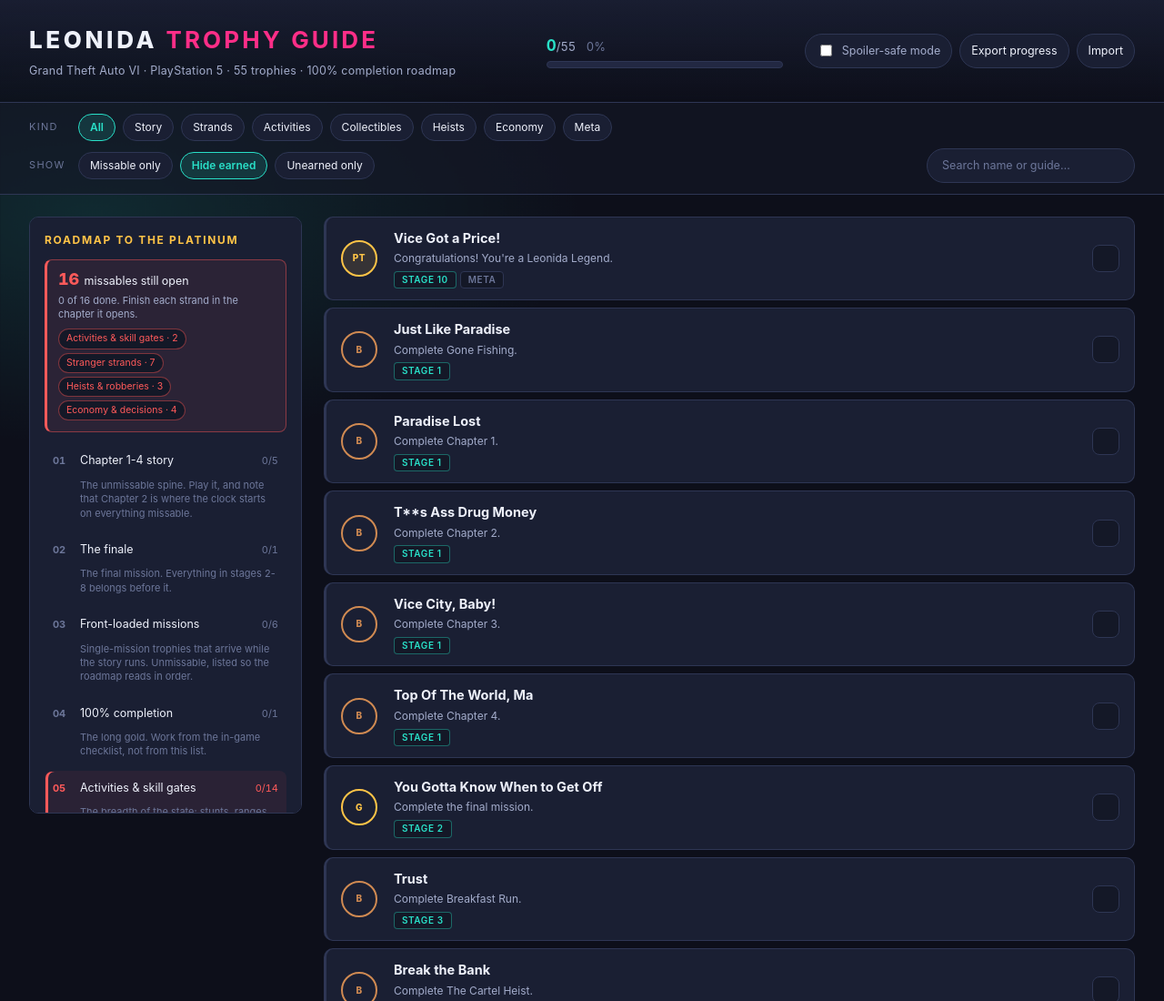
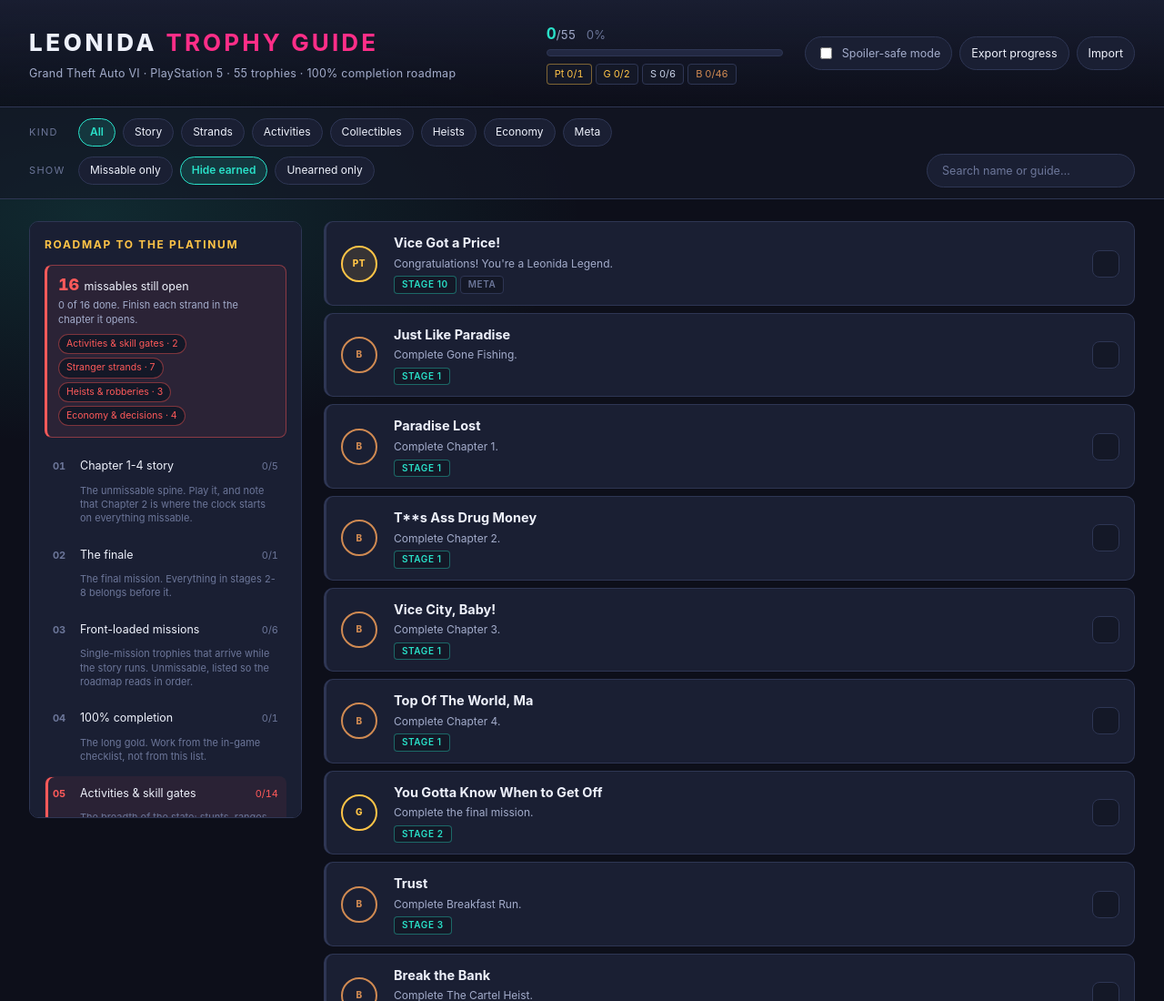
Before and after one commit to keyzoxyz/leonida-trophy-guide, a plain HTML site: page app/index.html in a window 1280 px wide. Shown: the top 1100 px of the page at 91% size. Drawn offline with Linux system fonts and the light colour scheme.

Commit message:
Grade chips: per-grade earned counters in the progress block, clickable to filter

```diff
--- a/app/app.js
+++ b/app/app.js
@@ -8,6 +8,7 @@ const $ = (sel) => document.querySelector(sel);
 
 const state = {
   earned: new Set(),          // trophy ids marked done
+  grade: null,                // null = all grades, else 'platinum' | 'gold' | 'silver' | 'bronze'
   spoiler: false,             // hide unearned story trophies' identity
   kind: 'all',
   missableOnly: false,
@@ -87,6 +88,7 @@ function isSpoiler(t) {
 }
 
 function matches(t) {
+  if (state.grade && t.grade !== state.grade) return false;
   if (state.kind !== 'all' && t.kind !== state.kind) return false;
   if (state.missableOnly && !t.missable) return false;
   const done = state.earned.has(t.id);
@@ -259,7 +261,29 @@ function renderMissableCallout() {
   }
 }
 
+function renderGradeChips() {
+  const wrap = document.querySelector('#gradeChips');
+  if (!wrap) return;
+  const grades = [['platinum', 'Pt'], ['gold', 'G'], ['silver', 'S'], ['bronze', 'B']];
+  wrap.textContent = '';
+  for (const [g, label] of grades) {
+    const b = document.createElement('button');
+    b.type = 'button';
+    const ofGrade = TROPHIES.filter((t) => t.grade === g);
+    const got = ofGrade.filter((t) => state.earned.has(t.id)).length;
+    b.className = 'grade-chip g-' + g + (state.grade === g ? ' on' : '');
+    b.textContent = `${label} ${got}/${ofGrade.length}`;
+    b.setAttribute('aria-label', 'Filter to ' + g + ' trophies');
+    b.addEventListener('click', () => {
+      state.grade = state.grade === g ? null : g;
+      renderAll();
+    });
+    wrap.append(b);
+  }
+}
+
 function renderProgress() {
+  renderGradeChips();
   const done = TROPHIES.filter((t) => state.earned.has(t.id)).length;
   $('#earnedCount').textContent = String(done);
   $('#totalCount').textContent = String(TROPHIES.length);
--- a/app/index.html
+++ b/app/index.html
@@ -17,6 +17,7 @@
     <div class="progress-numbers"><span id="earnedCount">0</span>/<span id="totalCount">55</span>
       <span class="pct" id="earnedPct">0%</span></div>
     <div class="bar"><div class="bar-fill" id="progressFill"></div></div>
+    <div class="grade-chips" id="gradeChips" role="group" aria-label="Filter by trophy grade"></div>
   </div>
   <div class="controls-block">
     <label class="spoiler-toggle"><input type="checkbox" id="spoilerMode"> Spoiler-safe mode</label>
--- a/app/style.css
+++ b/app/style.css
@@ -565,3 +565,22 @@ body.spoiler .tcard[data-spoiler="1"]:not(.earned) .tdesc::after { content: "";
   border: 1px dashed var(--line);
   border-radius: var(--radius);
 }
+/* grade chips: per-grade earned counters that double as filters */
+.grade-chips { display: flex; gap: var(--s1); margin-top: var(--s2); }
+
+.grade-chip {
+  font-size: 11px;
+  font-variant-numeric: tabular-nums;
+  padding: 2px 8px;
+  border-radius: 4px;
+  border: 1px solid var(--line);
+  background: var(--bg-2);
+  color: var(--ink-dim);
+  cursor: pointer;
+}
+
+.grade-chip.on { color: var(--ink); border-color: var(--teal); background: rgba(41, 224, 200, 0.12); }
+.grade-chip.g-platinum { color: var(--gold); border-color: rgba(255, 196, 71, 0.45); }
+.grade-chip.g-gold { color: var(--gold); }
+.grade-chip.g-silver { color: var(--silver); }
+.grade-chip.g-bronze { color: var(--bronze); }
```
